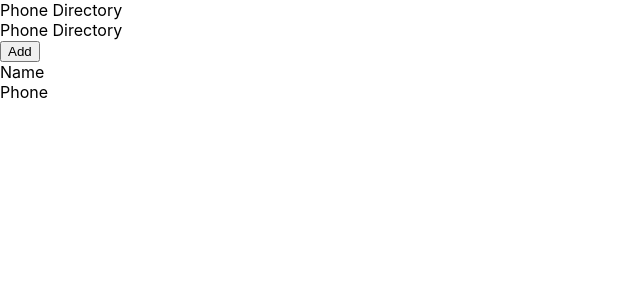
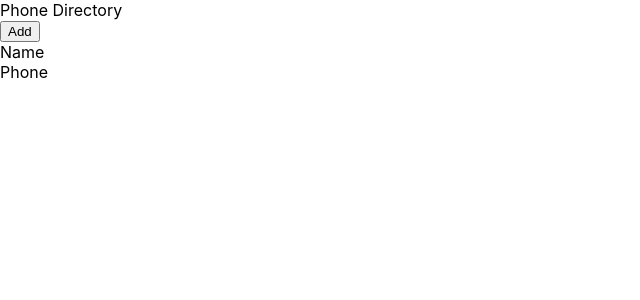
Before and after one commit to pi-codes/phone-directory, a React (Create React App) app: page / in a window 1280 px wide. Shown: the top 300 px of the page, without its empty margins (0-640 px from the left). Built offline with nearby package versions, Linux system fonts and the light colour scheme.

Commit message:
Created ‘Header’ Component

```diff
--- a/src/App.js
+++ b/src/App.js
@@ -1,13 +1,11 @@
 import React, { Component } from 'react';
+import Header from "./Header"
 
 class App extends Component{
   render(){
     return(
       <div>
-        Phone Directory
-        <div className="header">
-          Phone Directory
-        </div>
+        <Header/>
         <button>Add</button>
         <div>
           <span>Name</span><br />
--- /dev/null
+++ b/src/Header.js
@@ -0,0 +1,12 @@
+import React from 'react';
+
+const Header = function() {
+   return (
+       <div className="header">
+         Phone Directory
+       </div>
+   )
+}
+
+
+export default Header;
```
